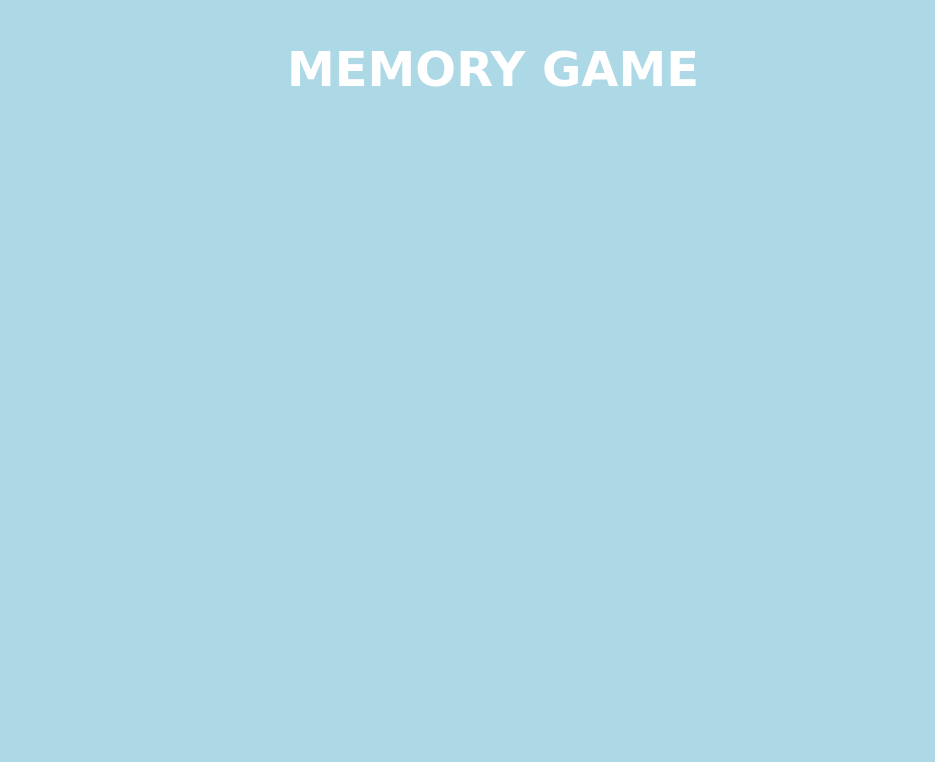
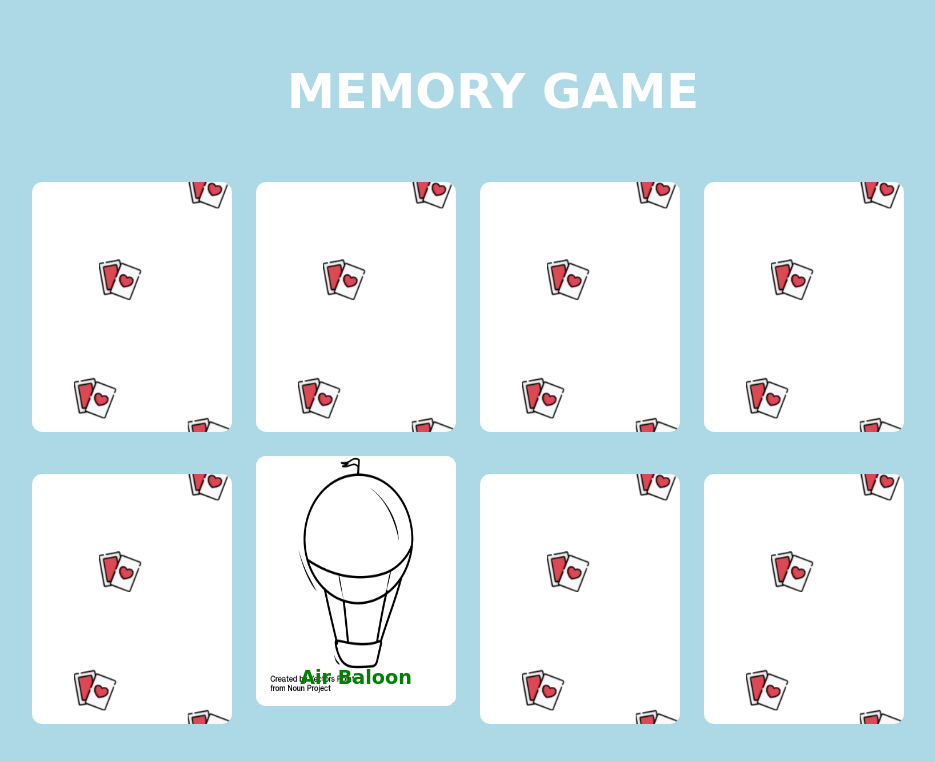
Before and after one commit to Danny-Brogno/html-css-memory, a plain HTML site: page index.html in a window 1280 px wide. Shown: the whole page, without its empty margins (106-1041 px from the left). Drawn offline with Linux system fonts and the light colour scheme.

Commit message:
first and second line of cards

```diff
--- a/css/style.css
+++ b/css/style.css
@@ -1,11 +1,17 @@
-* {
+/* rules for the whole page */
+
+body {
 margin: 0px;
 padding: 0px;
 background-color: #add8e6;
 }
+
+/* heading, ends with h1 (id in css)*/
+
 .container {
 margin: 10px auto;
 width: 80%;
+position: relative;
 }
 
 #text-in-heading{
@@ -17,7 +23,91 @@ font-size: 300%;
 font-family: ‘Nerko One’, cursive;
 color: #FFFFFF;
 }
+/* start of main */
 
-.first {
+.first-line{
+display: inline-block;
+}
+
+.card {
+background-image: url(../img/pattern.png);
+background-repeat: repeat;
+background-size: cover;
+width: 200px;
+height: 250px;
+background-color: #FFFFFF;
+border-radius: 10px;
+font-family: ‘Nerko One’, cursive;
+font-size: 120%;
+color: #e61986;
+text-align: center;
+line-height: 30%;
+font-weight: bolder;
+display: inline-block;
+margin: 0px 10px 10px 10px;
+}
+
+.card-image {
+  width: 100%;
+  display: none;
+}
+
+.disappearing-text {
+  display: none;
+}
+
+.card:hover .card-image {
+  display: block;
+
+}
+
+/* css for disappearing card */
+
+.card:hover {
+  background-image: unset;
+}
+
+.card:hover .disappearing-text {
+  display: block;
+}
+
+.card:nth-child(2) p {
+  color: green;
+}
+
+.card:nth-child(3) p {
+  color: blue;
+}
+.card:nth-child(4) p {
+  color: orange;
+}
+
+/* second line of cards */
+
+.second-line{
+display: inline-block;
+margin-bottom: 20%;
+}
+/* cards that are visible */
+
+#special-card{
+  display: block;
+  background-image: none;
+  background-color: #FFFFFF;
+  width: inherit;
+  height: inherit;
+  border-radius: 10px;
+  font-family: ‘Nerko One’, cursive;
+  font-size: 120%;
+  color: #e61986;
+  text-align: center;
+  /* line-height: 30%; */
+  font-weight: bolder;
   display: inline-block;
+  /* margin: 0px 0px 0px 0px; */
 }
+
+#special-text {
+position: relative;
+bottom: 20%;
+}
--- a/index.html
+++ b/index.html
@@ -6,16 +6,67 @@
     <title></title>
   </head>
   <body>
-
+<!-- just the H1 "memory game" in the header -->
   <heading>
     <div class="container">
       <h1 id="text-in-heading">MEMORY GAME</h1>
     </div>
   </heading>
 
-  <main class="container">
-    <div class="first cards">
+  <main>
+
+<!-- frst line of cards -->
+
+  <div class="container">
+    <div class="first line">
+      <div class="card">
+        <img class="card-image" src="img/noun_air_balloon_3134741.png" alt="">
+        <p class="disappearing-text">Air baloon</p>
+      </div>
+
+        <div class="card">
+          <img class="card-image" src="img/noun_Bicycle_3134821.png" alt="">
+          <p class="disappearing-text">Bycicle</p>
+        </div>
+
+        <div class="card">
+          <img class="card-image" src="img/noun_Cruise_Ship_3134824.png" alt="">
+          <p class="disappearing-text">Cruise Ship</p>
+        </div>
+
+        <div class="card">
+          <img class="card-image" src="img/noun_Submarine_3134738.png" alt="">
+          <p class="disappearing-text">Submarine</p>
+        </div>
     </div>
+  </div>
+
+<!-- second line of cards -->
+
+  <div class="container">
+    <div class="second line">
+      <div class="card">
+        <img class="card-image" src="img/noun_Bicycle_3134821.png" alt="">
+        <p class="disappearing-text">Bicycle</p>
+      </div>
+
+        <div class="card">
+          <img id="special-card" src="img/noun_air_balloon_3134741.png" alt="">
+          <p id="special-text">Air Baloon</p>
+        </div>
+
+        <div class="card">
+          <img class="card-image" src="img/noun_Cruise_Ship_3134824.png" alt="">
+          <p class="disappearing-text">Cruise Ship</p>
+        </div>
+
+        <div class="card">
+          <img class="card-image" src="img/noun_Submarine_3134738.png" alt="">
+          <p class="disappearing-text">Submarine</p>
+        </div>
+    </div>
+  </div>
+
   </main>
 
   </body>
```
